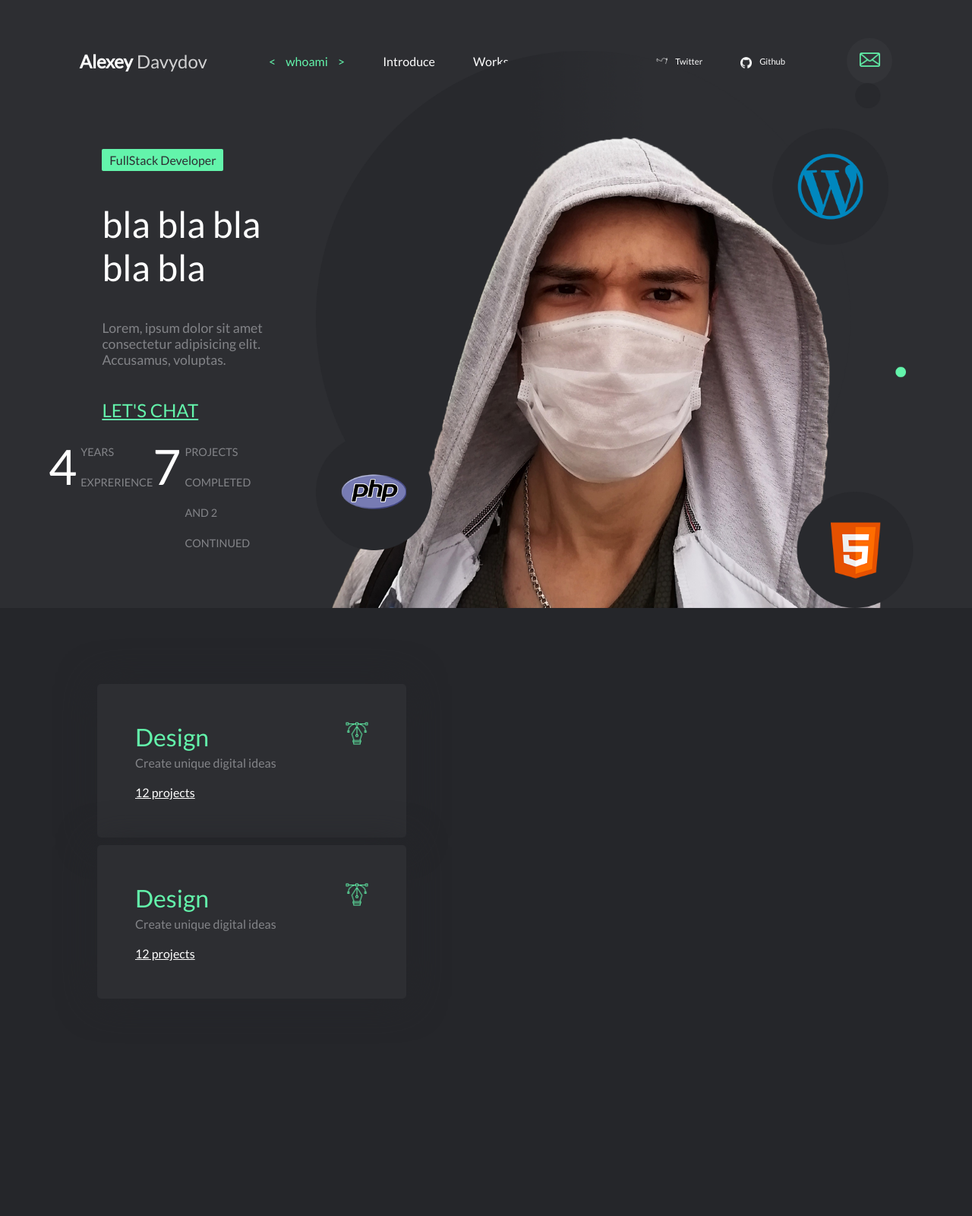
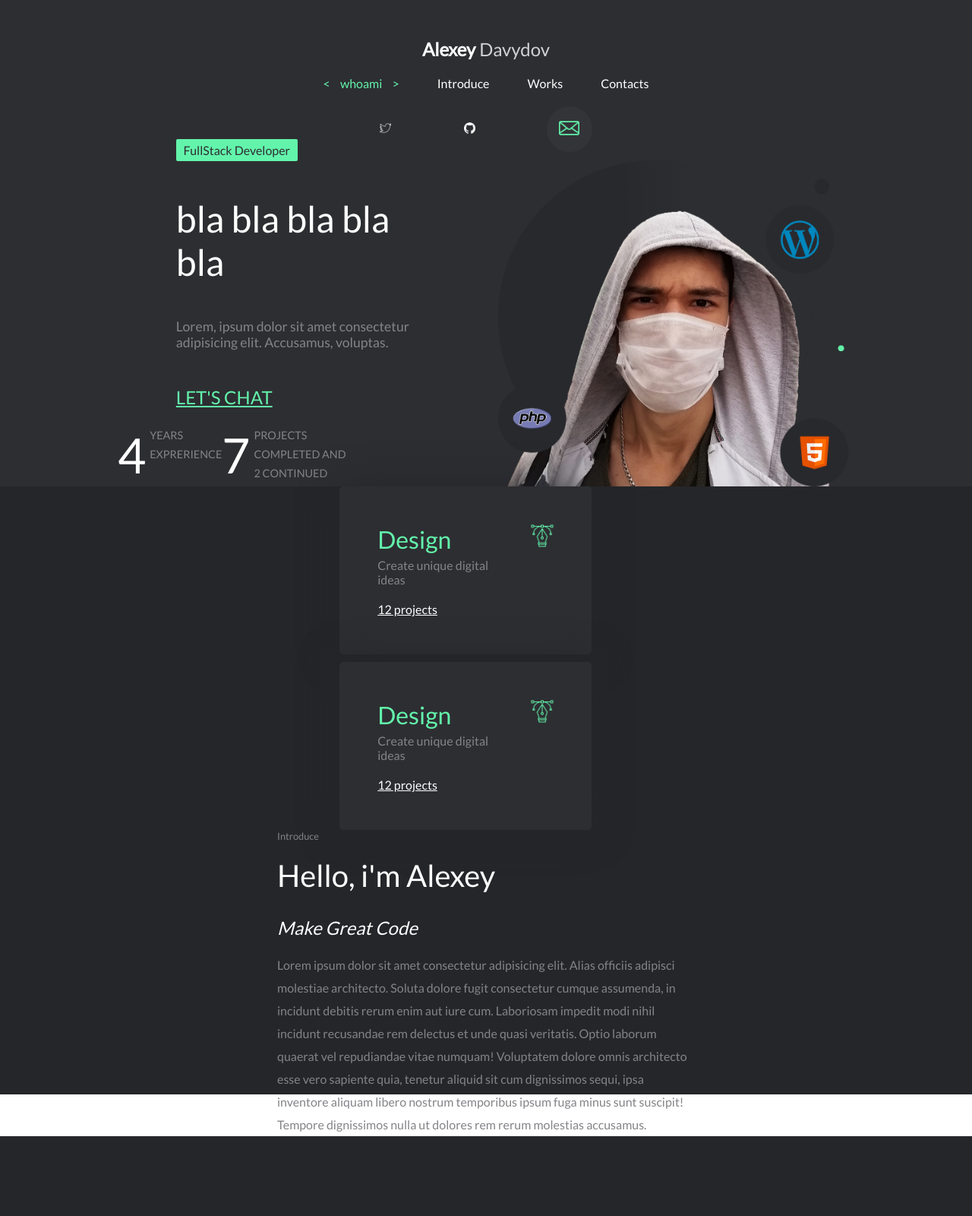
Before and after one commit to davy1ex/myportfolio, a PHP site: page / in a window 1280 px wide. Shown: the whole page at 76% size. After the commit the page ends 1495 px from the top, so only its background shows below. Run offline with PHP 8.4, Linux system fonts and the light colour scheme.

Commit message:
Add files via upload
work on responsive

```diff
--- a/index.html
+++ b/index.html
@@ -3,18 +3,17 @@
 <head>
     <meta charset="UTF-8">
     <meta http-equiv="X-UA-Compatible" content="IE=edge">
-    <meta name="viewport" content="width=device-width, initial-scale=1.0">
+    <meta name="viewport" content="width=device-width">
     <title>Myp</title>
 
     <link rel="stylesheet" href="style.css">
     <link rel="preconnect" href="https://fonts.googleapis.com">
     <link rel="preconnect" href="https://fonts.gstatic.com" crossorigin>
     <link href="https://fonts.googleapis.com/css2?family=Lato&display=swap" rel="stylesheet">
-    <meta name="viewport" content="width=device-width, initial-scale=1.0">
 </head>
 <body>
     <header>
-        <div class="header-wrapper">
+        <div class="container">
             <div class="logo"><span class="myname">Alexey </span>  Davydov</div>
 
             <menu class="menu-nav">
@@ -28,18 +27,15 @@
                 <div class="menu-link"><a href="#"><img class="menu-link-icon" src="./images/icons/twitter.png" alt="">Twitter</a></div>
                 <div class="menu-link"><a href="#"><img class="menu-link-icon" src="./images/icons/github.png" alt="">Github</a></div>
                 <!-- <div class="menu-link"><a href="#"><img class="menu-link-icon" src="./images/icons/vk.png" alt="">VK</a></div> -->
+                <div class="email-btn"><img src="./images/icons/email.png" alt=""></div>
             </menu>
-
-            <div class="mail">
-                <div class="email-btn"><img src="./images/icons/email.png" alt=""></div>
-            </div>
         </div>
 
 
     </header>
 
     <section class="whoami" id="#whoami">
-        <div class="whoami-wrapper">
+        <div class="container">
             <div class="text-block">
                 <div class="to-right">
                     <div class="dev">FullStack Developer</div>
@@ -65,7 +61,7 @@
     </section>
 
     <section id="#introduce" class="introduce section">
-        <div class="introduce-wrapper">
+        <div class="container">
             <div class="list-skills">
                 <div class="skill">
                     <div class="text">
@@ -91,7 +87,12 @@
             </div>
 
             <div class="hello">
-
+                <div class="small-title">Introduce</div>
+                <div class="big-text">Hello, i'm Alexey</div>
+                <div class="quote-text">Make Great Code</div>
+                <div class="desc">
+                    Lorem ipsum dolor sit amet consectetur adipisicing elit. Alias officiis adipisci molestiae architecto. Soluta dolore fugit consectetur cumque assumenda, in incidunt debitis rerum enim aut iure cum. Laboriosam impedit modi nihil incidunt recusandae rem delectus et unde quasi veritatis. Optio laborum quaerat vel repudiandae vitae numquam! Voluptatem dolore omnis architecto esse vero sapiente quia, tenetur aliquid sit cum dignissimos sequi, ipsa inventore aliquam libero nostrum temporibus ipsum fuga minus sunt suscipit! Tempore dignissimos nulla ut dolores rem rerum molestias accusamus.
+                </div>
             </div>
         </div>
 
--- a/style.css
+++ b/style.css
@@ -10,6 +10,9 @@ gray: #838488
     padding: 0;
     color: white;
     font-family: 'Lato', sans-serif;
+}
+body, html {
+    width: 100%;
 }
 a, a:active, a:visited, a:hover {
     color: white;
@@ -24,16 +27,129 @@ header {
     background-color: #2D2E32;
     height: 20vh;
 }
-.header-wrapper, .whoami-wrapper {
-    width: 90%;
+.container {
+    max-width: 1500px;
     margin: auto;
-    height: 100%;
+    /* height: 100%; */
     display: flex;
-    justify-content: space-around;
+    justify-content: space-between;
     align-items: center;
 }
+header .container {
+    padding-top: 50px;
+}
 
+@media (max-width: 1700px) {
+    .container {
+        max-width: 1300px;
+    }
+    .avatar img {
+        width: 80%;
+    }
+}
+@media (max-width: 1450px) {
+    .container {
+        max-width: 1200px;
+    }
+}
+@media (max-width: 1300px) {
+    .container {
+        max-width: 970px;
+        flex-direction: column;
+        /* padding: 20px; */
+    }
 
+    header .container {
+        height: 150px;
+    }
+
+    .count-desc {
+        line-height: 25px !important;
+    }
+
+    .menu-link a {
+        color: transparent;
+    }
+
+    .whoami {
+        height: auto !important;
+    }
+
+    .whoami .container {
+        flex-direction: row;
+        padding: 0;
+    }
+
+    .avatar img {
+        max-width: 900px !important;
+    }
+}
+@media (max-width: 992px) {
+    .container {
+        max-width: 850px;
+    }
+
+    .count-desc {
+        font-size: 0.8em !important;
+        line-height: 90px !important;
+    }
+    .whoami {
+        padding-top: 30px;
+    }
+    .introduce {
+        padding-top: 70px;
+    }
+    .to-right {
+        margin: 0 !important;
+    }
+    .whoami .container {
+        flex-direction: column;
+    }
+    .to-left {
+        width: 95%;
+    }
+}
+@media (max-width: 767px) {
+    .container {
+        max-width: none;
+        width: 95%;
+    }
+    .menu-nav {
+        width: 95% !important;
+        justify-content: space-between !important;
+    }
+    .count-desc {
+        line-height: 40px !important;
+    }
+    .to-left {
+        width: 100% !important;
+        justify-content: center !important;
+        margin: 0 !important;
+        word-wrap: break-word;
+    }
+    header .menu-item {
+        text-align: center;
+        margin: 0 !important;
+    }
+    .introduce .container {
+        flex-direction: column;
+        margin: 0;
+        width: 95%;
+        justify-content: center !important;
+    }
+    .list-skills {
+        align-items: center;
+        /* width:  700px; */
+    }
+    .skill {
+        padding: 25px !important;
+        width: 95% !important;
+    }
+
+    .hello {
+        margin-top: 30px;
+    }
+}
 
 /*  */
 /* LOGO */
@@ -55,6 +171,13 @@ header {
 .menu-nav, .menu-links, .logo {
     display: flex;
     flex-direction: row;
+}
+.menu-links {
+    line-height: 50px;
+}
+.email-btn {
+    margin: auto;
+    line-height: 25px;
 }
 
 /* MENU ITEM */
@@ -111,20 +234,24 @@ header {
     height: 80vh;
 
 }
-.whoami-wrapper {
+.whoami .container {
+    height: 100%;
+}
+/* .whoami-wrapper {
     display: flex;
     height: 100%;
     justify-content: center;
     align-items: center;
-}
+} */
 
 
 .text-block {
-    padding-top: 30px;
+    /* padding-top: 30px; */
     /* padding-bottom: 30px; */
     height: 100%;
     display: flex;
     flex-direction: column;
+    justify-content: space-around;
 }
 .to-right {
     width: 80%;
@@ -174,7 +301,7 @@ header {
     text-transform: uppercase;
     font-size: 0.9em;
     color: #838488;
-    line-height: 40px;
+    line-height: 25px;
     /* text-align:; */
 }
 
@@ -187,7 +314,7 @@ header {
     flex-direction: column;
 }
 .avatar img {
-    max-width: 800px;
+    max-width: 70%;
     align-self: flex-end;
     /* position: absolute;   */
     /* position: sticky; */
@@ -202,18 +329,15 @@ header {
 /* introduce */
 .introduce {
     background-color: #25262A;
-}
-.introduce-wrapper {
-    width: 80%;
-    margin: auto;
-    padding-top: 100px;
-    padding-bottom: 100px;
+    display: flex;
+    align-items: center;
 }
 
 .list-skills {
-    width: 50%;
+    max-width: 800px;
     display: flex;
     flex-direction: column;
+    align-items: left;
 }
 
 .skill {
@@ -254,4 +378,34 @@ header {
 .icon img {
     width: 30px;
 }
+
+
 /*  */
+/* hello */
+.introduce .container {
+    justify-content: flex-start;
+}
+.hello {
+    max-width: 550px;
+    justify-self: left;
+}
+.hello .small-title {
+    font-size: 0.8em;
+    color: #838488;
+}
+.hello .big-text {
+    font-size: 2.5em;
+    margin-top: 20px;
+}
+.hello .quote-text {
+    margin-top: 30px;
+    font-style: italic;
+    font-size: 1.5em;
+}
+.hello .desc {
+    color: #838488;
+    margin-top: 20px;
+    line-height: 30px;
+}
+/*  */
+/*  */
```
